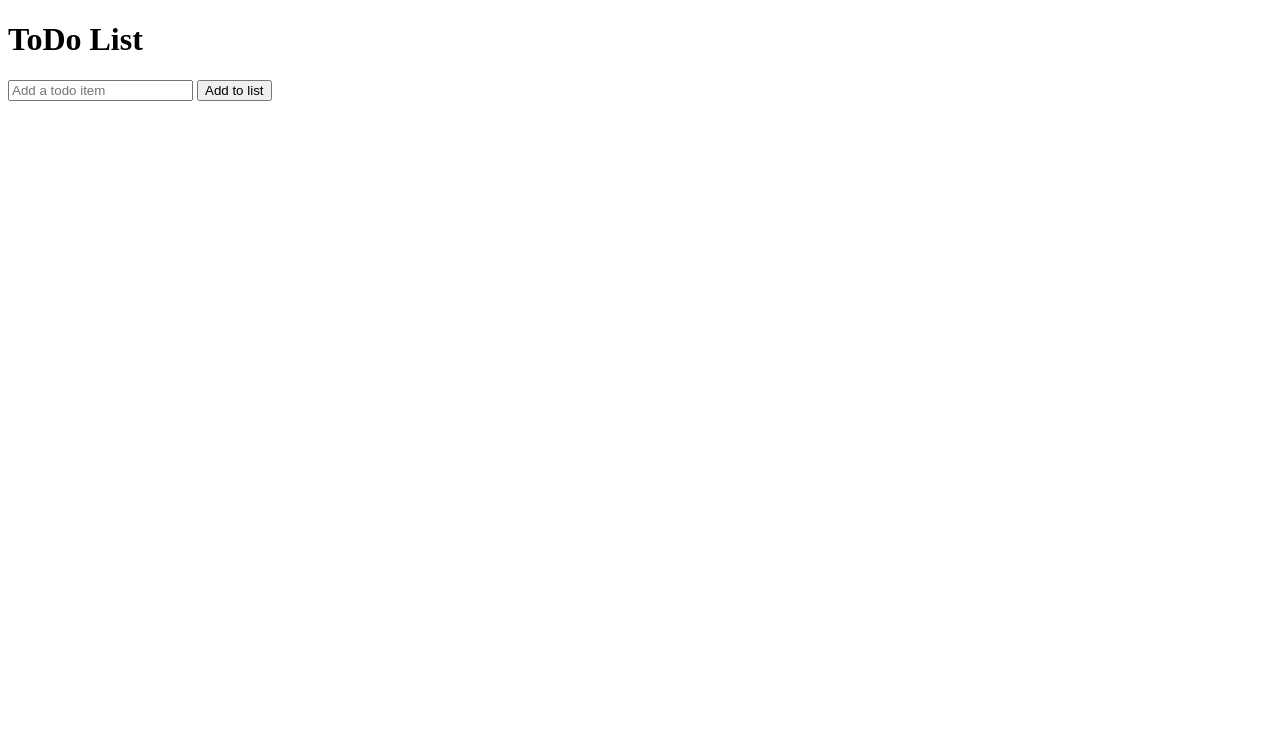
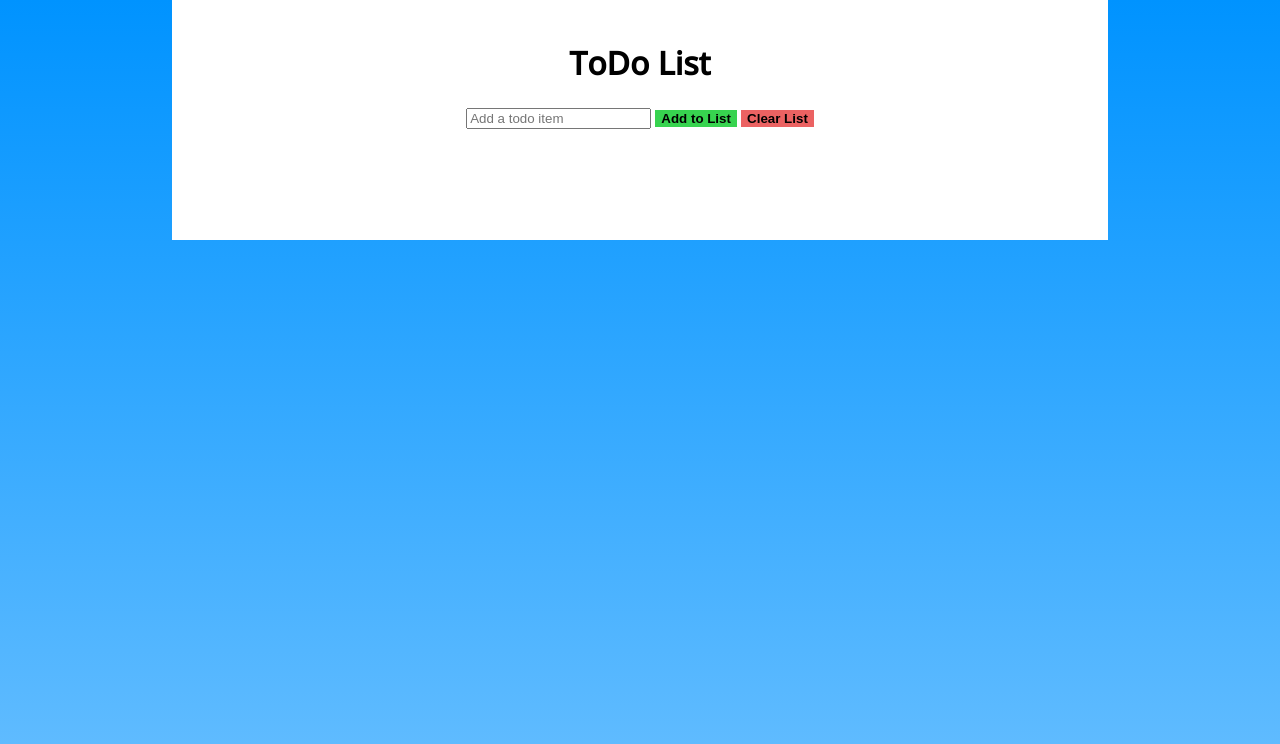
Before and after one commit to szbence7/todo, a plain HTML site: page index.html in a window 1280 px wide. Drawn offline with nearby package versions, Linux system fonts and the light colour scheme.

Commit message:
New design, fully functioning, added extras
Delete todo one by one, clear the whole list. Alerts and confirm pop ups added too.

```diff
--- a/index.html
+++ b/index.html
@@ -5,16 +5,22 @@
     <meta http-equiv="X-UA-Compatible" content="IE=edge">
     <meta name="viewport" content="width=device-width, initial-scale=1.0">
     <link rel="stylesheet" href="style.css">
+    <link rel="preconnect" href="https://fonts.googleapis.com">
+    <link rel="preconnect" href="https://fonts.gstatic.com" crossorigin>
+    <link href="https://fonts.googleapis.com/css2?family=Open+Sans:wght@400;500&display=swap" rel="stylesheet">
     <title>ToDo List</title>
 </head>
 <body>
-  <h1>ToDo List</h1>
-  <form onsubmit="event.preventDefault()">
-    <input type="text" id="todoInput" placeholder="Add a todo item">
-    <button onclick="addTodo()">Add to list</button>
+  <main>
+    <h1>ToDo List</h1>
+    <form onsubmit="event.preventDefault()">
+      <input type="text" id="todoInput" placeholder="Add a todo item">
+      <button onclick="addTodo()" class="add-to-list">Add to List</button>
+      <button onclick="clearList()" class="clear-list">Clear List</button>
     </form>
-    <ul id="todoList" class="todoList">
+    <ul id="todoList" class="todo-list">
     </ul>
-<script src="script.js"></script>
+  </main>
+  <script src="script.js"></script>
 </body>
 </html>
--- a/script.js
+++ b/script.js
@@ -3,12 +3,45 @@ const todoList = document.querySelector("#todoList")
 
 function addTodo() {
     const todoValue = todoInput.value;
-    if (!todoValue) return;
+    if (!todoValue) {
+      alert("Please enter a ToDo");
+      return;
+    }
+    else {
 
     const todoItem = document.createElement("li");
+    const deleteBtn = document.createElement("button");
+    const todoText = document.createTextNode(todoValue);
     todoItem.classList.add("todo-item");
-    todoItem.innerHTML = todoValue;
+    deleteBtn.classList.add("delete-btn");
+    deleteBtn.innerHTML = "×"
+    deleteBtn.addEventListener("click", () => {
+      todoItem.classList.add("fade-out");
+      setTimeout(() => {
+        todoList.removeChild(todoItem);}, 300);
 
+    })
+
+    todoItem.innerHTML = todoValue.charAt(0).toUpperCase() + todoValue.slice(1);
+    todoItem.appendChild(todoText);
+    todoItem.appendChild(deleteBtn);
     todoList.appendChild(todoItem);
     todoInput.value = "";
+
   }
+  }
+
+  function clearList() {
+
+    if (todoList.childElementCount === 0) {
+      alert("List is empty");
+    } else if (confirm("Are you sure?")) {
+
+    while (todoList.firstChild) {
+      todoList.removeChild(todoList.firstChild);
+    }
+
+    setTimeout (() => { alert("List cleared"); }, 200);
+
+  }
+  }
--- a/style.css
+++ b/style.css
@@ -1,11 +1,90 @@
+:root {
+  --background-color: #99d4ff;
+  --primary-color: #0093ff;
+  --secondary-color: #66beff;
+  --third-color: #e6f4ff;
+}
+
+body {
+  background-image: linear-gradient(var(--primary-color), var(--secondary-color));
+  background-repeat: no-repeat;
+  font-family: 'Open Sans', sans-serif;
+  height: 100vh;
+  margin: 0 auto;
+}
+
+main {
+  margin: auto;
+  width: 70%;
+  padding: 20px;
+  display: flex;
+  flex-direction: column;
+  text-align: center;
+  background-color: white;
+  align-items: center;
+  min-height: 200px;
+}
+
 .todo-list {
     list-style: none;
     margin: 0;
-    padding: 0;
+    padding: 10px;
+    width: 80%;
+    font-weight: 500;
   }
   .todo-item {
-    background-color: #f4f4f4;
-    padding: 10px;
+    background-color: rgba(128, 128, 128, 0.318);
     border-bottom: 1px #ccc dotted;
     text-align: left;
+    color: rgb(37, 37, 37);
+    display: flex;
+    justify-content: space-between;
+    padding-left: 20px;
+    height: 30px;
+    align-items: center;
   }
+
+  .todo-item:hover {
+    background-color: #1a9eff;
+  }
+
+  .delete-btn {
+    background-color: rgb(228, 46, 46, 0.75);
+    border: 0;
+    color: white;
+    font-weight: bold;
+    height: 100%;
+    width: auto;
+    display: flex;
+    align-items: center;
+    padding: 12px;
+  }
+
+ .delete-btn:hover {
+  background-color: rgb(228, 46, 46);
+ }
+
+ .add-to-list {
+  background-color: rgb(55, 211, 79);
+  border: 0;
+  font-weight: bold;
+ }
+
+ .clear-list {
+  background-color: rgb(228, 46, 46, 0.75);
+  border: 0;
+  font-weight: bold;
+ }
+
+ .fade-out {
+  opacity: 0;
+  transition: opacity 0.3s ease-out;
+ }
+
+ .todo-item:nth-child(2n) {
+  background-color: rgba(128, 128, 128, 0.192);
+ }
+
+ .todo-item:nth-child(2n):hover {
+  background-color: #80c9ff;
+ }
```
